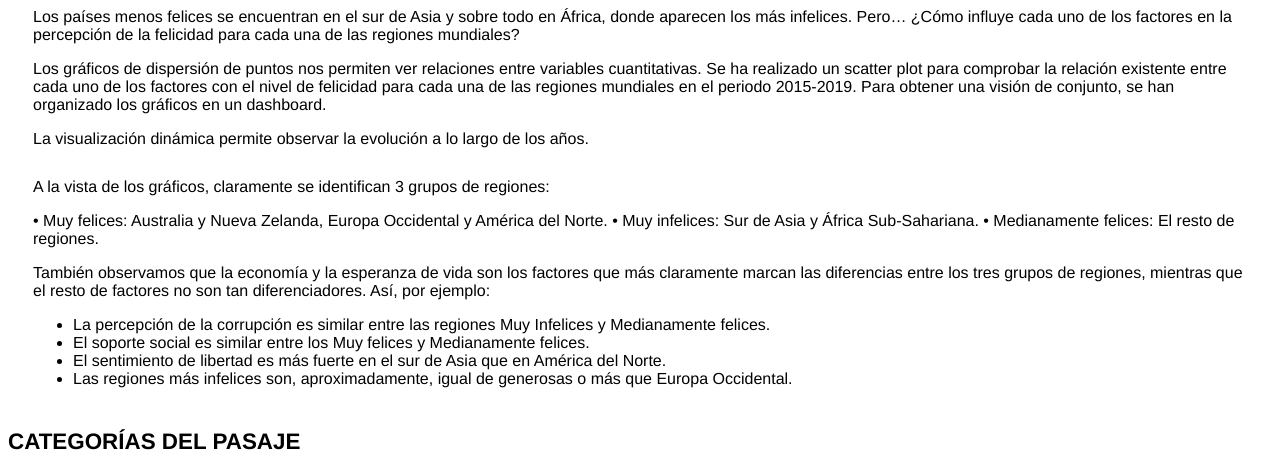
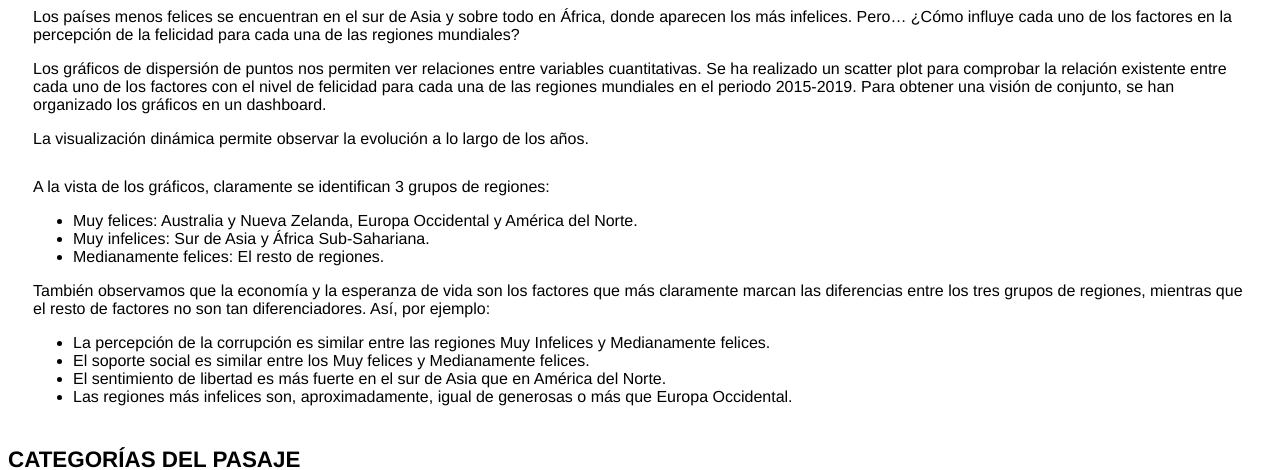
Before and after one commit to GemaBelinchon/Seminario, a website: page index.html in a window 1280 px wide. Shown: the part 917-1387 px from the top of the page. Drawn offline with nearby package versions, Linux system fonts and the light colour scheme.

Commit message:
1 file modified

```diff
--- a/index.html
+++ b/index.html
@@ -107,12 +107,13 @@
         <div class="text">
             A la vista de los gráficos, claramente se identifican 3 grupos de regiones:
             <p>
-            •	Muy felices: Australia y Nueva Zelanda, Europa Occidental y América del Norte.
-            •	Muy infelices: Sur de Asia y África Sub-Sahariana.
-            •	Medianamente felices: El resto de regiones.
+            <ul>
+              <li>Muy felices: Australia y Nueva Zelanda, Europa Occidental y América del Norte.</li>
+              <li>Muy infelices: Sur de Asia y África Sub-Sahariana.</li>
+              <li>Medianamente felices: El resto de regiones.</li>
+            </ul>
             </p>
-            También observamos que la economía y la esperanza de vida son los factores que más claramente marcan las diferencias entre los tres grupos de regiones, mientras que el resto de factores no son tan diferenciadores.
-            Así, por ejemplo:
+            También observamos que la economía y la esperanza de vida son los factores que más claramente marcan las diferencias entre los tres grupos de regiones, mientras que el resto de factores no son tan diferenciadores. Así, por ejemplo:
             <p>
             <ul>
               <li>La percepción de la corrupción es similar entre las regiones Muy Infelices y Medianamente felices.</li>
```
